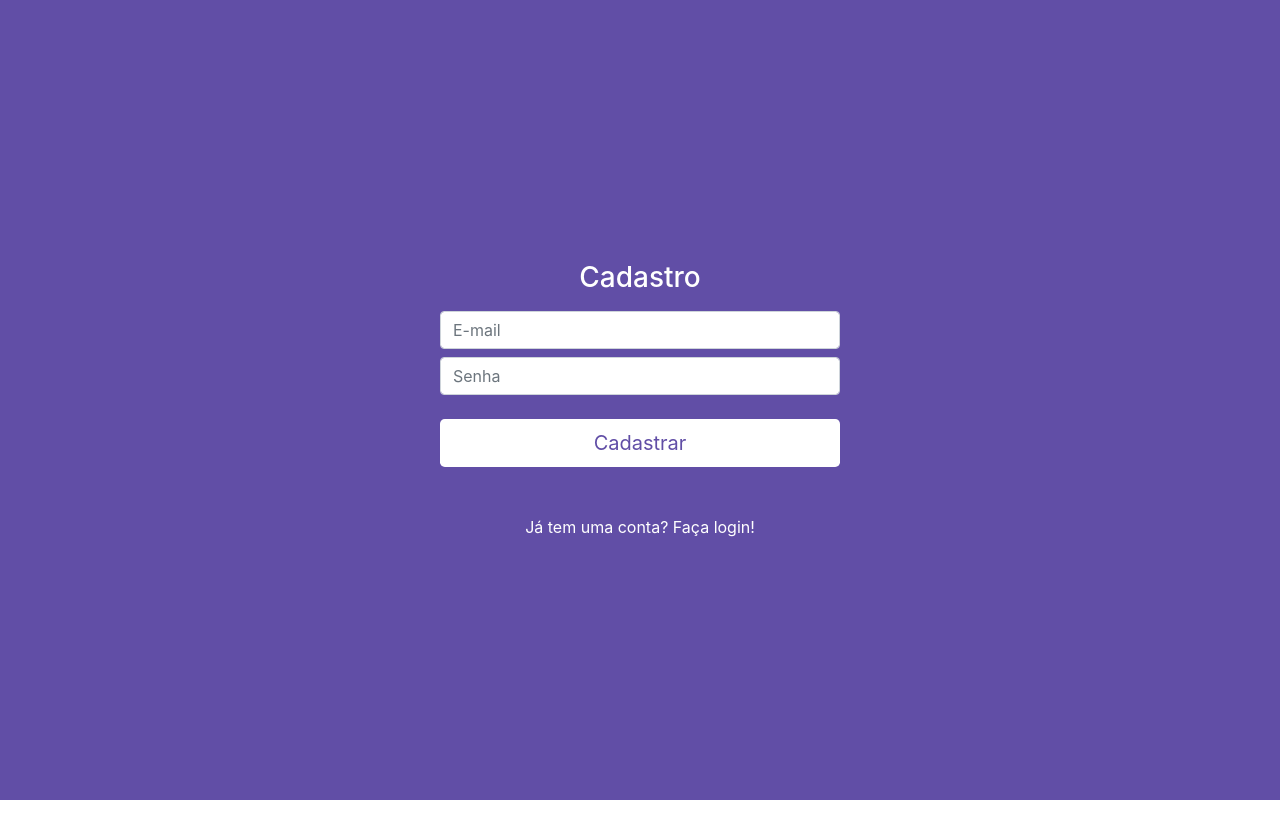
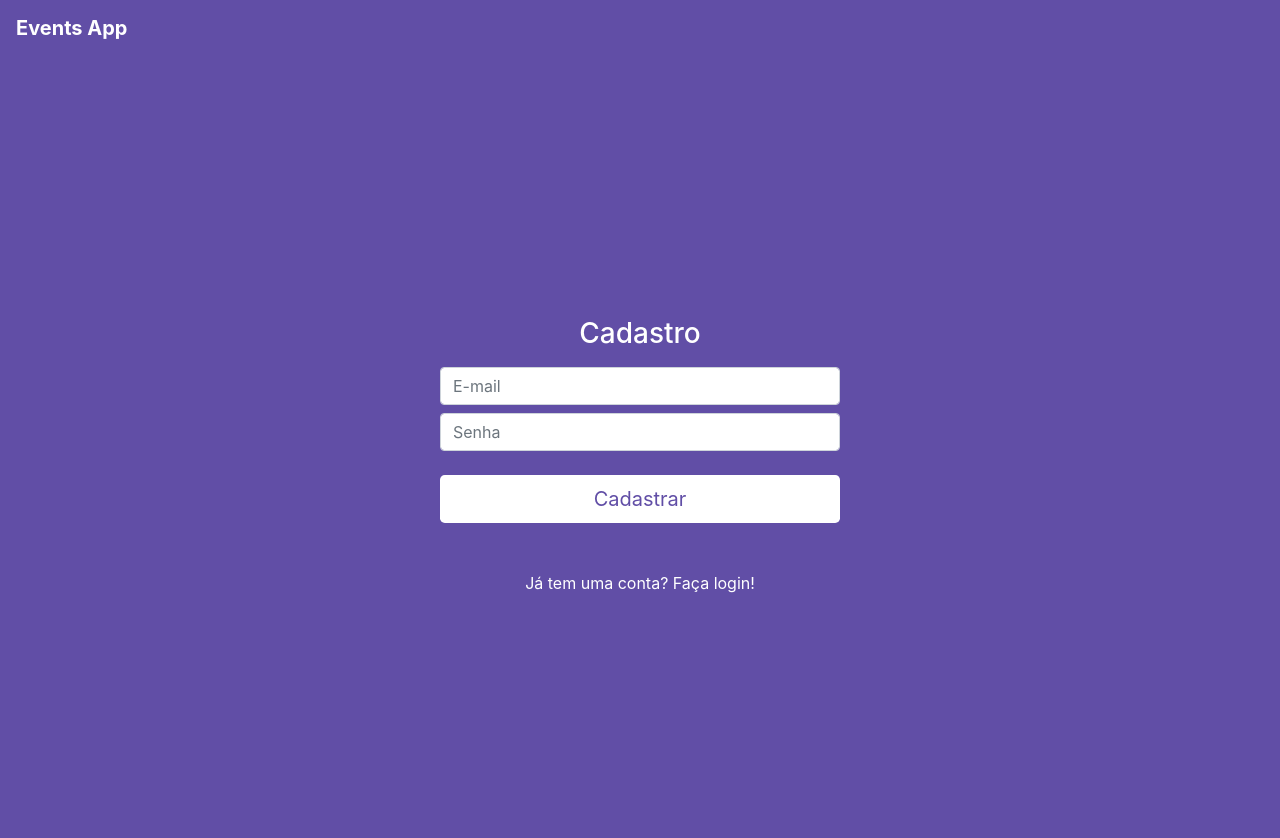
Before and after one commit to jtiagosantos/Events-App, a React (Create React App) app: page /register in a window 1280 px wide. Shown: the top 838 px of the page. Before the commit the page ends 800 px from the top, so only its background shows below. Built offline with nearby package versions, Linux system fonts and the light colour scheme; no server answers.

Commit message:
feat: add app title to pages

```diff
--- /dev/null
+++ b/src/components/TitleApp/index.tsx
@@ -0,0 +1,19 @@
+import { useHistory } from 'react-router-dom';
+
+import './styles.scss';
+
+export default function TitleApp(): JSX.Element {
+  const history = useHistory();
+
+  function navigateToHomePage() {
+    history.push('/');
+  };
+
+  return(
+    <nav className="navbar navbar-expand-lg">
+      <span
+        className="navbar-brand text-white font-weight-bold"
+        onClick={ navigateToHomePage }>Events App</span>
+    </nav>
+  );
+};
--- /dev/null
+++ b/src/components/TitleApp/styles.scss
@@ -0,0 +1,3 @@
+.navbar-brand {
+  cursor: pointer;
+}
--- a/src/pages/Login/index.tsx
+++ b/src/pages/Login/index.tsx
@@ -4,6 +4,8 @@ import { Link, Redirect } from 'react-router-dom';
 import { getAuth, signInWithEmailAndPassword } from '../../services/firebase';
 
 import { useSelector, useDispatch, RootStateOrAny } from 'react-redux';
+
+import TitleApp from '../../components/TitleApp';
 
 import './styles.scss';
 
@@ -29,6 +31,9 @@ export default function Login(): JSX.Element {
   };
 
   return(
+    <>
+      <TitleApp />
+
       <div className="login-content d-flex align-items-center">
 
         {
@@ -68,5 +73,6 @@ export default function Login(): JSX.Element {
           </div>
         </form>
         </div>
+    </>
   );
 };
--- a/src/pages/RecoverPassword/index.tsx
+++ b/src/pages/RecoverPassword/index.tsx
@@ -1,6 +1,8 @@
 import { useState } from 'react';
 
 import { getAuth, sendPasswordResetEmail } from '../../services/firebase';
+
+import TitleApp from '../../components/TitleApp';
 
 import './styles.scss';
 
@@ -20,6 +22,9 @@ export default function PasswordRecovery(): JSX.Element {
   };
 
   return(
+    <>
+      <TitleApp />
+
       <div className="password-recovery-content d-flex align-items-center">
         <form className="form-password-recovery text-center mx-auto">
           <h1 className="h3 pb-5 fw-bold text-white">Recuperação de senha</h1>
@@ -41,5 +46,6 @@ export default function PasswordRecovery(): JSX.Element {
           </div>
         </form>
       </div>
+    </>
   );
 };
--- a/src/pages/Register/index.tsx
+++ b/src/pages/Register/index.tsx
@@ -2,6 +2,8 @@ import { useState } from 'react';
 import { Link } from 'react-router-dom';
 
 import { getAuth, createUserWithEmailAndPassword } from '../../services/firebase';
+
+import TitleApp from '../../components/TitleApp';
 
 import './styles.scss';
 
@@ -41,6 +43,9 @@ export default function Register(): JSX.Element {
   };
 
   return(
+    <>
+      <TitleApp />
+
       <div className="register-content d-flex align-items-center">
         <form className="form-signin text-center mx-auto">
           <h1 className="h3 mb-3 fw-bold text-white">Cadastro</h1>
@@ -80,5 +85,6 @@ export default function Register(): JSX.Element {
           </div>
         </form>
       </div>
+    </>
   );
 };
```
Lines whose indentation alone changed are shown as unchanged.
